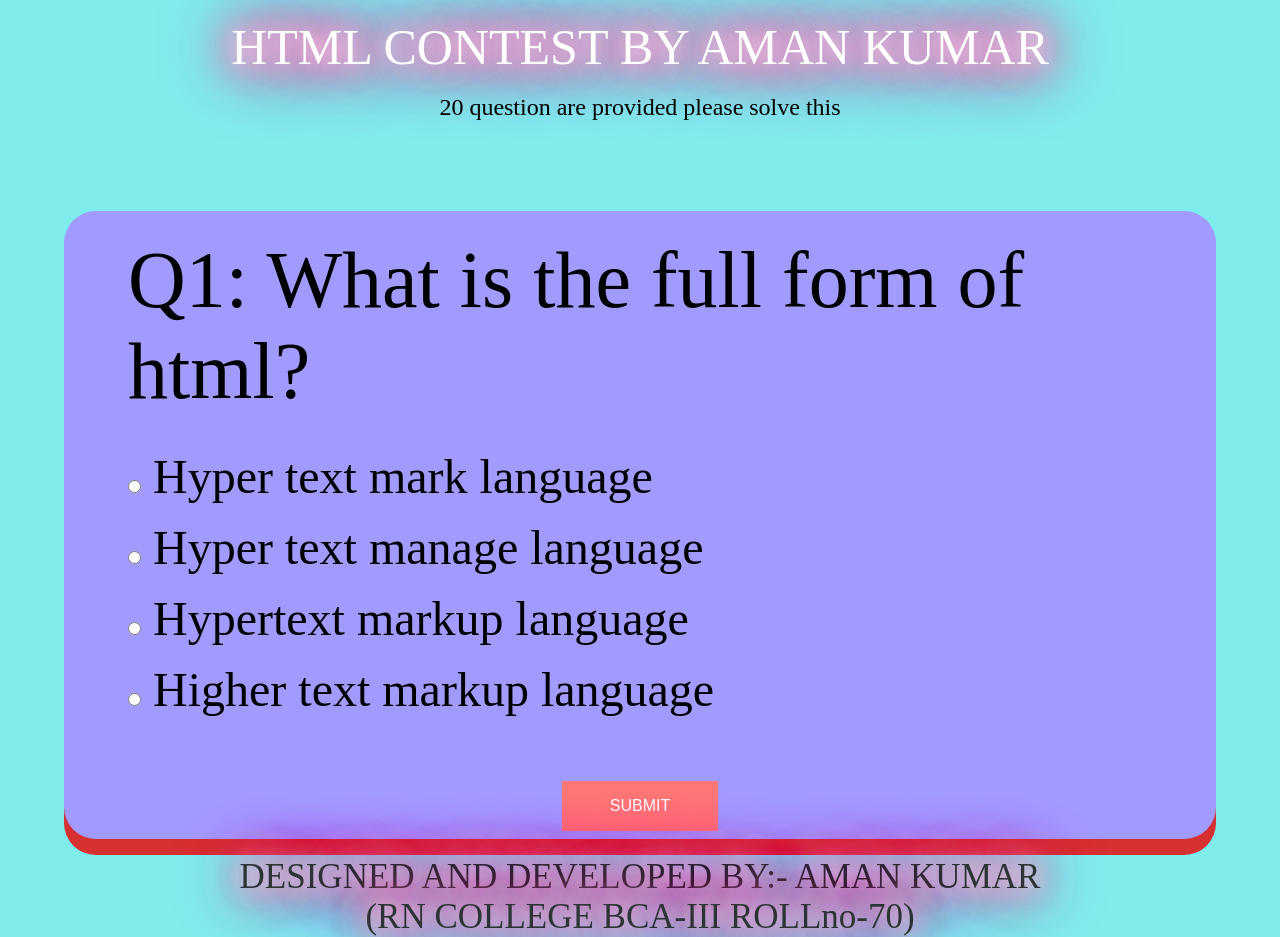
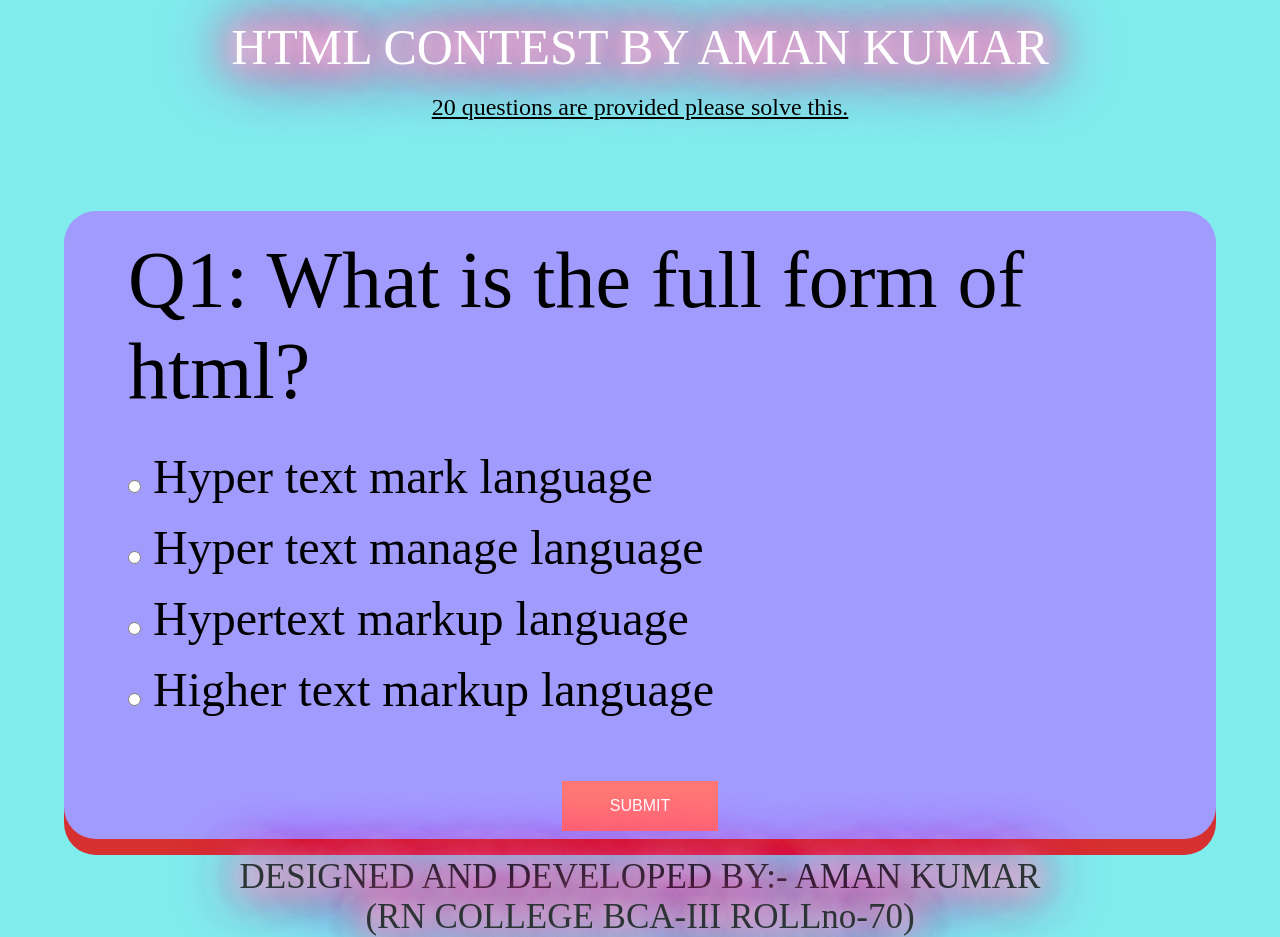
Before and after one commit to amankr97531/htmlquizbyaman, a plain HTML site: page index.html in a window 1280 px wide. Drawn offline with Linux system fonts and the light colour scheme.

Commit message:
Update index.html

```diff
--- a/index.html
+++ b/index.html
@@ -183,7 +183,7 @@ display:none;
      <div class="main-div">
 	    </br>
 		<h1 class="glow">HTML CONTEST BY AMAN KUMAR</h1>
-		<center></br><h2>20 question are provided please solve this
+		<center></br><h2><u>20 questions are provided please solve this.</u>
 </h2></center></br></br></br></br></br>
 		<div id="main">
 	      <div class="inner-div">
```
